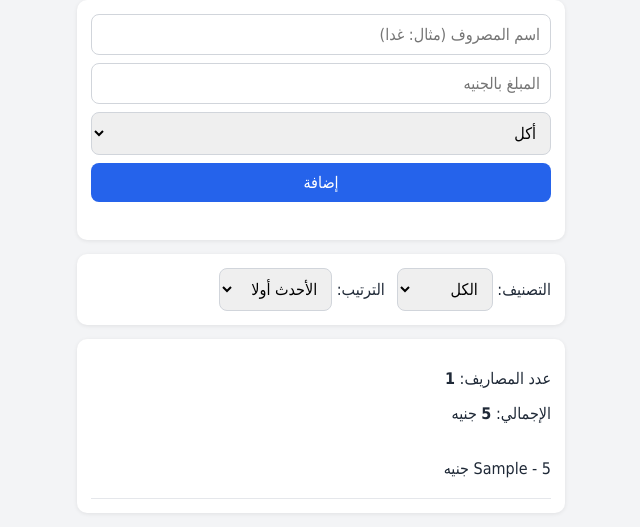
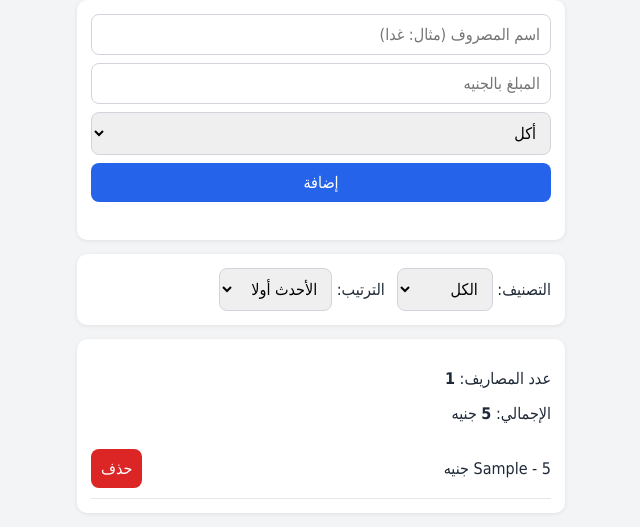
Before and after one commit to dinaab770-cloud/masareefy, a plain HTML site: page index.html in a window 1280 px wide. Both pictures are taken after typing "Sample", "5" into the empty fields and a click on the button "إضافة". Shown: the part 97-624 px from the top of the page, without its empty margins (319-959 px from the left). Drawn offline with Linux system fonts and the light colour scheme.

Commit message:
Make the delete button visible

```diff
--- a/style.css
+++ b/style.css
@@ -10,5 +10,5 @@ button[type="submit"] { background: #2563eb; color: #fff; border: none; cursor:
 .controls { display: flex; gap: 12px; flex-wrap: wrap; }
 ul { list-style: none; padding: 0; margin: 0; }
 li { display: flex; justify-content: space-between; align-items: center; gap: 8px; padding: 10px 0; border-bottom: 1px solid #e5e7eb; }
-.delete-btn { background: #fff; color: #fff; border: none; cursor: pointer; }
+.delete-btn { background: #dc2626; color: #fff; border: none; cursor: pointer; }
 .empty { color: #6b7280; text-align: center; padding: 12px 0; }
```
